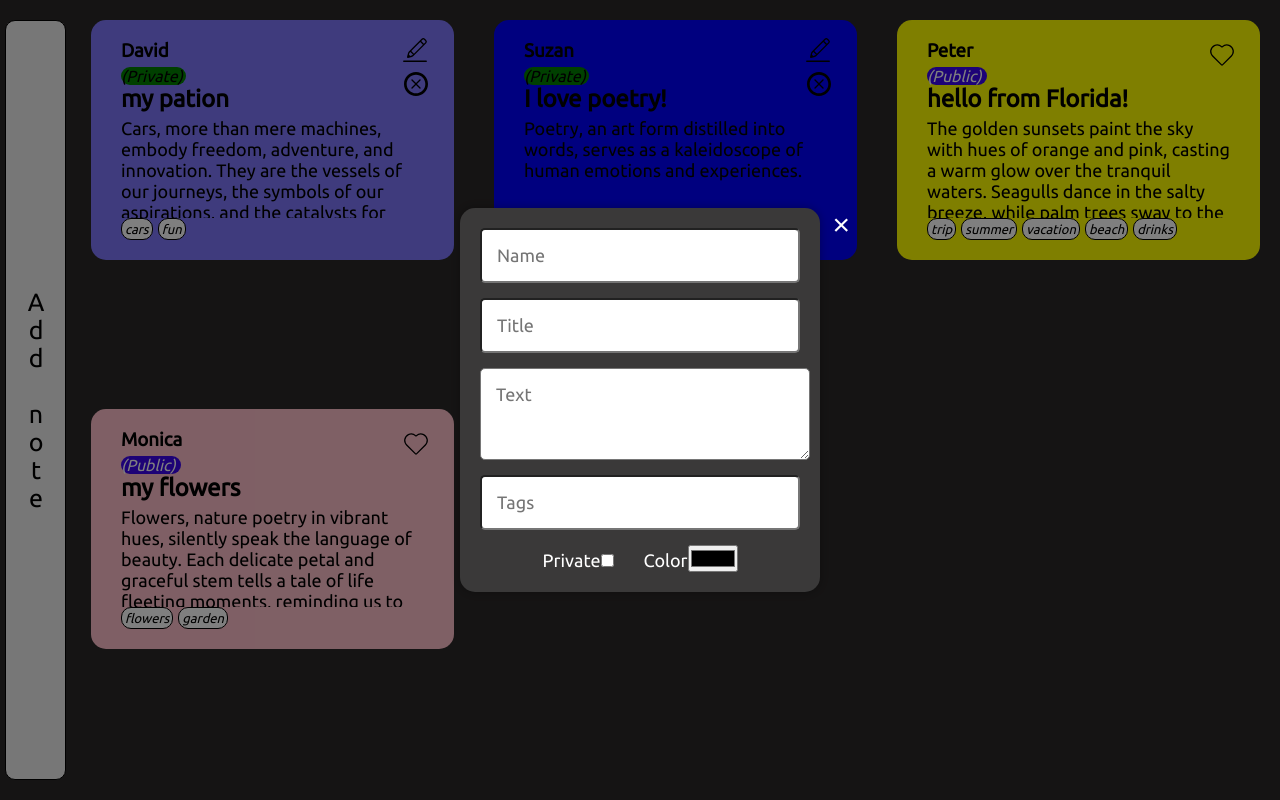
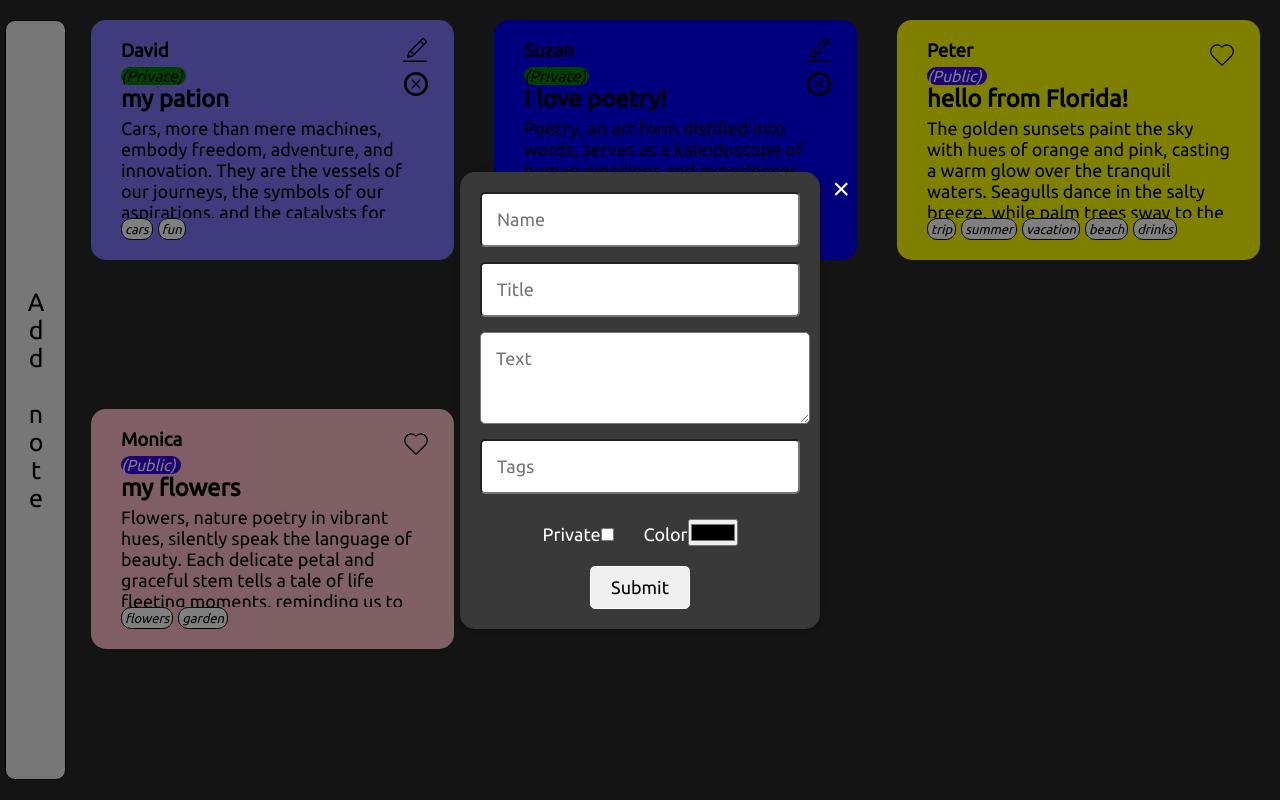
Before and after one commit to Strifusha/notes-app, a React (Create React App) app: page /notes in a window 1280 px wide. Both pictures are taken after a click on the button "Add note". Built offline with nearby package versions, Linux system fonts and the light colour scheme.

Commit message:
bug fixing

```diff
--- a/src/localization/ru.js
+++ b/src/localization/ru.js
@@ -15,6 +15,6 @@ const ru = {
   text: 'Текст',
   sureDelete: 'Вы уверены что хотите удалить эту заметку?',
   confirm: 'Подтвердить',
-  cancel: 'Отменить'
+  cancel: 'Отменить',
 }
 export default ru
--- a/src/modals/NewNote.jsx
+++ b/src/modals/NewNote.jsx
@@ -4,7 +4,7 @@ import {useLocalization} from '../localization/LocalizationContext'
 
 function NewNote({onClose}) {
   const [tags, setTags] = useState('')
-  const {name, title, text, privateText, color, myTags} = useLocalization()
+  const {name, title, text, privateText, color, myTags, submit} = useLocalization()
   const handleInputChange = event => {
     const formattedTags = event.target.value.replace(/\s/g, ',')
     setTags(formattedTags)
@@ -25,7 +25,7 @@ function NewNote({onClose}) {
           type="text"
           placeholder={myTags}
         />
-        <div>
+        <div className="color-container">
           <label htmlFor="checkbox" className="newPrivate">
             {privateText}
             <input type="checkbox" />
@@ -35,6 +35,9 @@ function NewNote({onClose}) {
             <input type="color" />
           </label>
         </div>
+        <button type="button" className="submitNewNote">
+          {submit}
+        </button>
       </div>
     </div>
   )
--- a/src/styles/NewNote.css
+++ b/src/styles/NewNote.css
@@ -16,6 +16,7 @@
     position: relative;
     display: flex;
     flex-direction: column;
+    text-align: center;
     background: rgb(58, 57, 57);
     width: 25%;
     padding: 20px;
@@ -51,6 +52,28 @@
     max-height: 60px;
 }
 
+.color-container{
+    margin: 10px 0 20px;
+}
+
 .newPrivate, .newColor{
     color: #fff;
 }
+
+.submitNewNote{
+    position: relative;
+    padding: 10px;
+    margin: auto;
+    width: 30%;
+    border-radius: 5px;
+    font-family: 'Ubuntu', sans-serif;
+    font-size: 18px;
+    min-width: 100px;
+    border: 1px solid #fff;
+}
+
+.submitNewNote:hover{
+    background: rgb(55, 53, 53);
+    color: #fff;
+    border: 1px solid #fff;
+}
```
